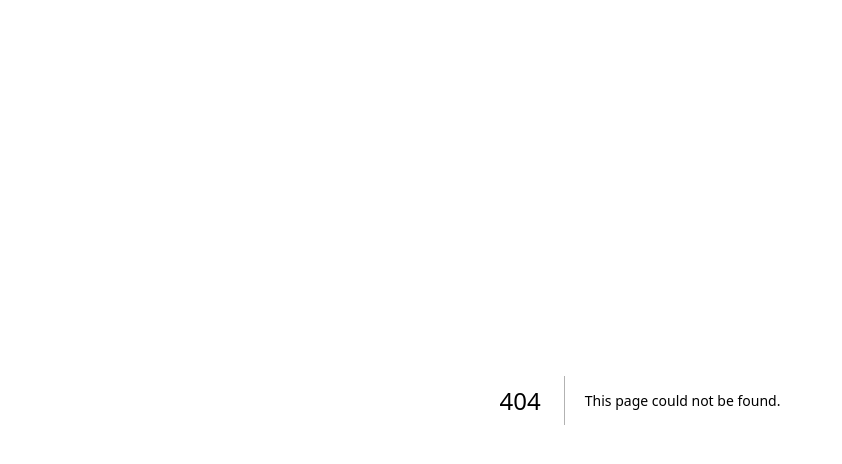
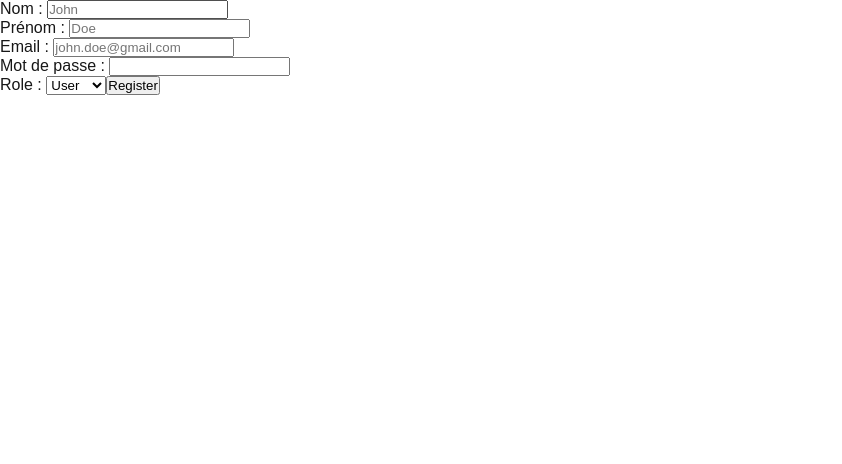
Before and after one commit to Mahery05/next-devoir, a Next.js app: page /register in a window 1280 px wide. Before the commit this address had no page. Shown: the top 464 px of the page, without its empty margins (0-842 px from the left). Built offline with nearby package versions, Linux system fonts and the light colour scheme.

Commit message:
Register

```diff
--- /dev/null
+++ b/app/register/page.tsx
@@ -0,0 +1,5 @@
+import RegisterForm from "@/components/RegisterForm";
+
+export default function RegisterPage() {
+  return <RegisterForm />;
+}
--- /dev/null
+++ b/components/RegisterForm.tsx
@@ -0,0 +1,92 @@
+"use client";
+
+import { hashPassword } from "@/utils/bcryptjs";
+import { useRouter } from "next/navigation";
+import { useState } from "react";
+import { FormEvent } from "react";
+
+export default function RegisterForm() {
+  const [error, setError] = useState(<></>);
+  const router = useRouter();
+
+  const handleRegister = async (e: FormEvent<HTMLFormElement>) => {
+    e.preventDefault(); // Prevent default form submission
+
+    // Get data from form
+    const nom = e.currentTarget.nom.value.trim();
+    const prenom = e.currentTarget.prenom.value.trim();
+    const email = e.currentTarget.email.value.trim();
+    const motdepasse = e.currentTarget.motdepasse.value.trim();
+    const roleElement = e.currentTarget.elements.namedItem("role") as HTMLInputElement;
+    const role = roleElement ? roleElement.value.trim() : "";
+    // If any data is empty
+    if (
+      nom == "" ||
+      prenom == "" ||
+      email == "" ||
+      motdepasse == "" ||
+        role == ""
+    ) {
+      setError(<p>All fields are required</p>);
+    } else {
+      try {
+        const hashedPassword = await hashPassword(motdepasse); // Hash password
+        // Fetch "/api/register" route
+        const response = await fetch("/api/register", {
+          method: "POST",
+          headers: {
+            "Content-Type": "application/json",
+          },
+          body: JSON.stringify({
+            nom,
+            prenom,
+            email,
+            motdepasse: hashedPassword,
+            role
+          }),
+        });
+        // If there is an error (user already exists for exemple)
+        if (!response.ok || response.status >= 300) {
+          const { message } = await response.json();
+          setError(<p>{message}</p>);
+        } else {
+          router.push("/login"); // Redirect to login page
+        }
+      } catch (error) {
+        console.error(error);
+        setError(<p>An error occured</p>);
+      }
+    }
+  };
+
+  return (
+    <>
+      <form method="POST" onSubmit={handleRegister}>
+        <label htmlFor="nom">Nom : </label>
+        <input type="text" name="nom" id="nom" placeholder="John" />
+        <br />
+        <label htmlFor="prenom">Prénom : </label>
+        <input type="text" name="prenom" id="prenom" placeholder="Doe" />
+        <br />
+        <label htmlFor="email">Email : </label>
+        <input
+          type="email"
+          name="email"
+          id="email"
+          placeholder="john.doe@gmail.com"
+        />
+        <br />
+        <label htmlFor="motdepasse">Mot de passe : </label>
+        <input type="password" name="motdepasse" id="motdepasse" />
+        <br />
+        <label htmlFor="role">Role : </label>
+        <select name="role" id="role">
+          <option value="user">User</option>
+          <option value="admin">Admin</option>
+        </select>
+        <input type="submit" name="register" value="Register" />
+      </form>
+      {error && error}
+    </>
+  );
+}
--- /dev/null
+++ b/utils/bcryptjs.tsx
@@ -0,0 +1,7 @@
+import bcrypt from "bcryptjs";
+
+export function hashPassword(motdepasse: string) {
+  return bcrypt.hash(motdepasse, 10).then((hashedPassword: string) => {
+    return hashedPassword;
+  });
+}
```
Also changed, not shown: app/api/register/route.tsx (added, +63 -0 lines), lib/supabaseClient.tsx (added, +8 -0 lines), package.json (+7 -4 lines), 1 other file (tests, documents, lock files or other folders).
